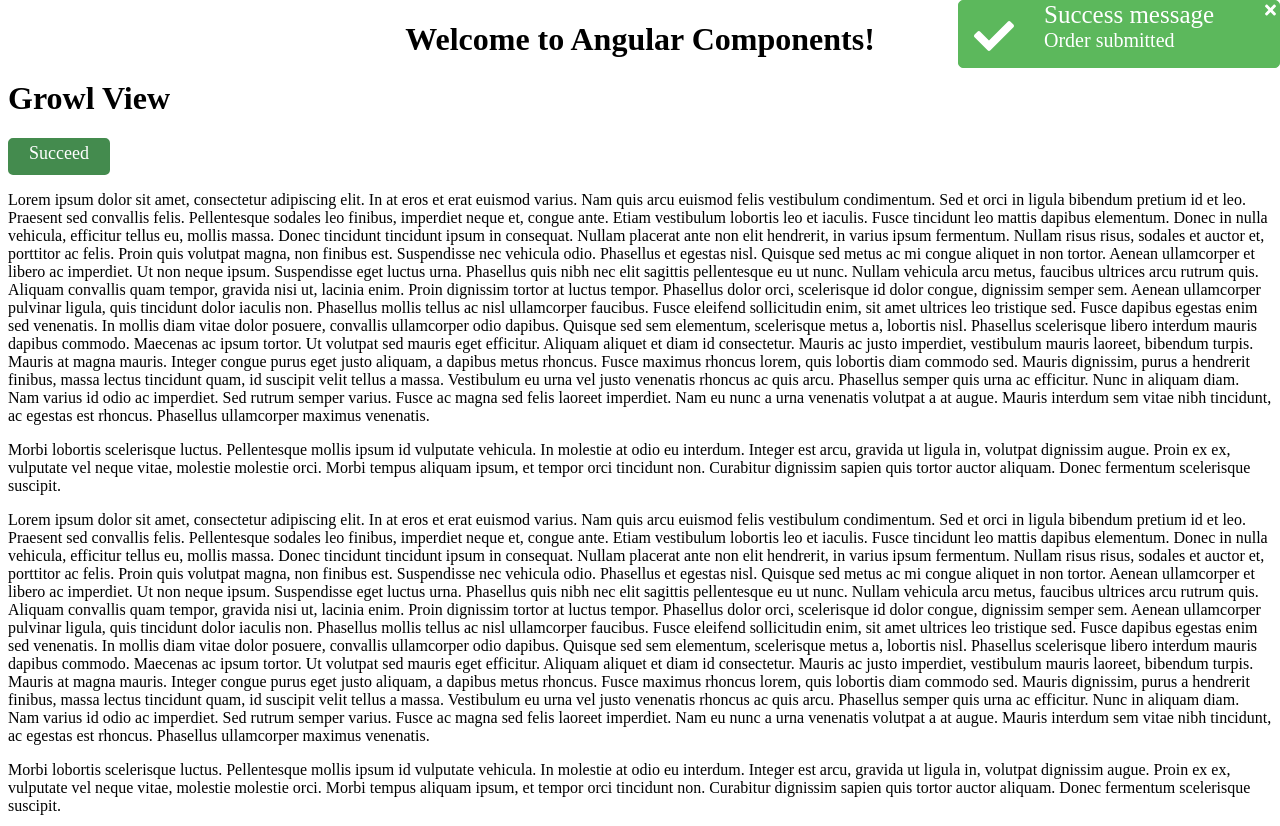
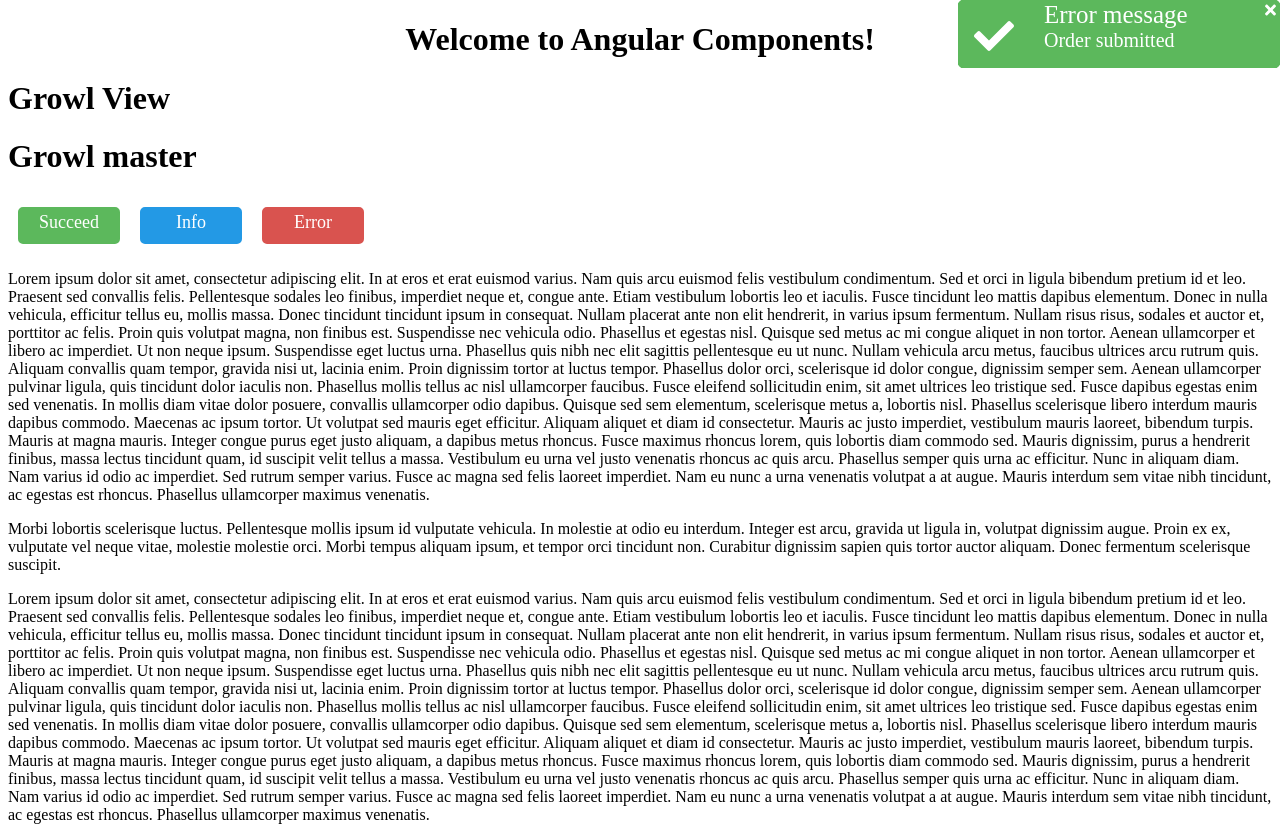
Before and after one commit to brusoman/Angular-components, an Angular app: page / in a window 1280 px wide. Shown: the top 826 px of the page. Built offline with nearby package versions, Linux system fonts and the light colour scheme.

Commit message:
Display within @Input array + delete by button

```diff
--- a/src/app/app.module.ts
+++ b/src/app/app.module.ts
@@ -7,6 +7,7 @@
 import {GrowlComponent} from './components/growl/growl.component';
 import {GrowlViewComponent} from './showcase/growl-view/growl-view.component';
 import {FontAwesomeModule} from "@fortawesome/angular-fontawesome";
+import {GrowlMasterComponent} from './components/growl-master/growl-master.component';
 
 @NgModule({
   declarations: [
@@ -14,7 +15,8 @@
     SelectButtonComponent,
     SelectButtonViewComponent,
     GrowlComponent,
-    GrowlViewComponent
+    GrowlViewComponent,
+    GrowlMasterComponent
   ],
   imports: [
     BrowserModule,
--- a/src/app/colors.scss
+++ b/src/app/colors.scss
@@ -4,3 +4,7 @@
 $button__label-color: #0A67A3;
 $button__label_sh-color: #448b4e;
 $button-color: #404c51;
+
+$color-succeed: #5cb85c;
+$color-error: #d9534f;
+$color-info: #2399e5;
--- /dev/null
+++ b/src/app/components/growl-master/growl-master.component.html
@@ -0,0 +1,13 @@
+<h1>Growl master</h1>
+
+<!--<growl-component></growl-component>-->
+
+<ng-container *ngIf="msg">
+  <ng-container *ngFor="let growl of msg">
+    <growl-component [model]="growl"
+                     [timer]="50000"
+                     (onExitEvent)="destroyGrowl($event)"
+    ></growl-component>
+  </ng-container>
+
+</ng-container>
--- /dev/null
+++ b/src/app/components/growl-master/growl-master.component.ts
@@ -0,0 +1,26 @@
+import {Component, Input, OnInit} from '@angular/core';
+import {GrowlModel} from "../growl/growl-model";
+
+@Component({
+  selector: 'growl-master',
+  templateUrl: './growl-master.component.html',
+  styleUrls: ['./growl-master.component.scss']
+})
+export class GrowlMasterComponent implements OnInit {
+  @Input() msg: GrowlModel[];
+
+  constructor() {
+  }
+
+  ngOnInit() {
+
+
+  }
+
+  destroyGrowl(growl: GrowlModel) {
+    //TODO Here we will destroy growl
+    this.msg.splice(this.msg.indexOf(growl));
+    console.log("Delete: " + JSON.stringify(growl))
+  }
+
+}
--- a/src/app/components/growl/growl-model.ts
+++ b/src/app/components/growl/growl-model.ts
@@ -9,3 +9,8 @@
   {title: "Info message", message: "Order submitted", type: "INFO"},
   {title: "Error message", message: "Order submitted", type: "ERROR",}
 ];
+export const GROWLES2: GrowlModel[] = [
+  {title: "Success message", message: "Order submitted growl 2", type: "SUCCESS"},
+  {title: "Info message", message: "Order submitted", type: "INFO"},
+  {title: "Error message growl 2", message: "Order submitted", type: "ERROR",}
+];
--- a/src/app/components/growl/growl.component.html
+++ b/src/app/components/growl/growl.component.html
@@ -1,12 +1,12 @@
 <div class="growl">
   <div class="growl__icon">
-    <fa-icon [icon]="faCoffee" size="lg"></fa-icon>
+    <fa-icon [icon]="faCheck" size="lg"></fa-icon>
   </div>
   <div class="growl__textarea">
     <div class="growl__title">{{growl.title}}</div>
     <div class="growl__message">{{growl.message}}</div>
     <div class="growl__button">
-      <fa-icon [icon]="faTimes" size="xl"></fa-icon>
+      <fa-icon [icon]="exitButton" size="xl" (click)="exit()"></fa-icon>
     </div>
   </div>
 </div>
--- a/src/app/components/growl/growl.component.ts
+++ b/src/app/components/growl/growl.component.ts
@@ -1,5 +1,5 @@
-import {Component, OnInit} from '@angular/core';
-import {GROWLES, GrowlModel} from "./growl-model";
+import {Component, EventEmitter, Input, OnInit, Output} from '@angular/core';
+import {GrowlModel} from "./growl-model";
 import {faCheck, faTimes} from '@fortawesome/free-solid-svg-icons';
 
 @Component({
@@ -8,11 +8,22 @@
   styleUrls: ['./growl.component.scss']
 })
 export class GrowlComponent implements OnInit {
+  @Input() model: GrowlModel;
+  @Input() timer: number;
+  @Output() onExitEvent: EventEmitter<GrowlModel> = new EventEmitter<GrowlModel>();
+
   growl: GrowlModel;
-  faCoffee = faCheck;
-  faTimes = faTimes;
+  faCheck = faCheck; //Type image
+  exitButton = faTimes;// Button image
+
   ngOnInit() {
-    this.growl = GROWLES[0];
+    this.growl = this.model; // New test
+    //setTimeout(this.exit, 2000);TODO: вызов exit падает с ошибкой
   }
 
+  exit() {
+
+    console.log("In GrowlComponent: Gonna exit");
+    this.onExitEvent.emit(this.growl);
+  }
 }
--- a/src/app/components/select-button/select-button.component.scss
+++ b/src/app/components/select-button/select-button.component.scss
@@ -1,8 +1,5 @@
 @import "../../colors";
 
-$color-succeed: "#5cb85c";
-$color-error: "#5cb85c";
-$color-info: "#5cb85c";
 
 .button {
   flex-direction: row;
--- a/src/app/showcase/growl-view/growl-view.component.html
+++ b/src/app/showcase/growl-view/growl-view.component.html
@@ -1,7 +1,9 @@
 <h1>Growl View</h1>
-<growl-component></growl-component>
 
-<div class="view__button" (click)="showSucceed()">Succeed</div>
+<growl-master [msg]="growlArray"></growl-master>
+<div class="view__button_succeed" (click)="showSucceed()">Succeed</div>
+<div class="view__button_info" (click)="showInfo()">Info</div>
+<div class="view__button_error" (click)="showError()">Error</div>
 <p>Lorem ipsum dolor sit amet, consectetur adipiscing elit. In at eros et erat euismod varius. Nam quis arcu euismod
   felis vestibulum condimentum. Sed et orci in ligula bibendum pretium id et leo. Praesent sed convallis felis.
   Pellentesque sodales leo finibus, imperdiet neque et, congue ante. Etiam vestibulum lobortis leo et iaculis. Fusce
--- a/src/app/showcase/growl-view/growl-view.component.scss
+++ b/src/app/showcase/growl-view/growl-view.component.scss
@@ -1,10 +1,32 @@
+@import "../../colors";
+
 .view__button {
   color: white;
-  border: 5px solid #448b4e;
+  border: 5px solid $color-succeed;
   border-radius: 5px;
-  background-color: #448b4e;
+  background-color: $color-succeed;
   height: 27px;
   width: 92px;
   font-size: large;
   text-align: center;
+  cursor: pointer;
+  display: inline-block;
+  margin: 10px;
+
+  &_succeed {
+    @extend .view__button;
+    border: 5px solid $color-succeed;
+    background-color: $color-succeed;
+  }
+  &_info {
+    @extend .view__button;
+    border: 5px solid $color-info;
+    background-color: $color-info;
+  }
+  &_error {
+    @extend .view__button;
+    border: 5px solid $color-error;
+    background-color: $color-error;
+  }
+
 }
--- a/src/app/showcase/growl-view/growl-view.component.ts
+++ b/src/app/showcase/growl-view/growl-view.component.ts
@@ -1,14 +1,29 @@
-import {Component} from '@angular/core';
+import {Component, OnInit} from '@angular/core';
+import {GROWLES, GrowlModel} from "../../components/growl/growl-model";
 
 @Component({
   selector: 'growl-view',
   templateUrl: './growl-view.component.html',
   styleUrls: ['./growl-view.component.scss']
 })
-export class GrowlViewComponent {
+export class GrowlViewComponent implements OnInit {
+  growlArray: GrowlModel[] = GROWLES;
 
-  showSucceed() {
+  ngOnInit(): void {
 
+  }
+
+  showSucceed(messages: GrowlModel[]) {
+    this.growlArray.push(GROWLES[0]); //TODO: NOT WORK!
+  }
+
+  showInfo() {
+    this.growlArray.push(GROWLES[1]);//TODO: NOT WORK!
+  }
+
+  showError() {
+
+    this.growlArray.push(GROWLES[2]);//TODO: NOT WORK!
 
   }
 }
```
Also changed, not shown: src/app/components/growl-master/growl-master.component.scss (added), 1 other file (tests, documents, lock files or other folders).
